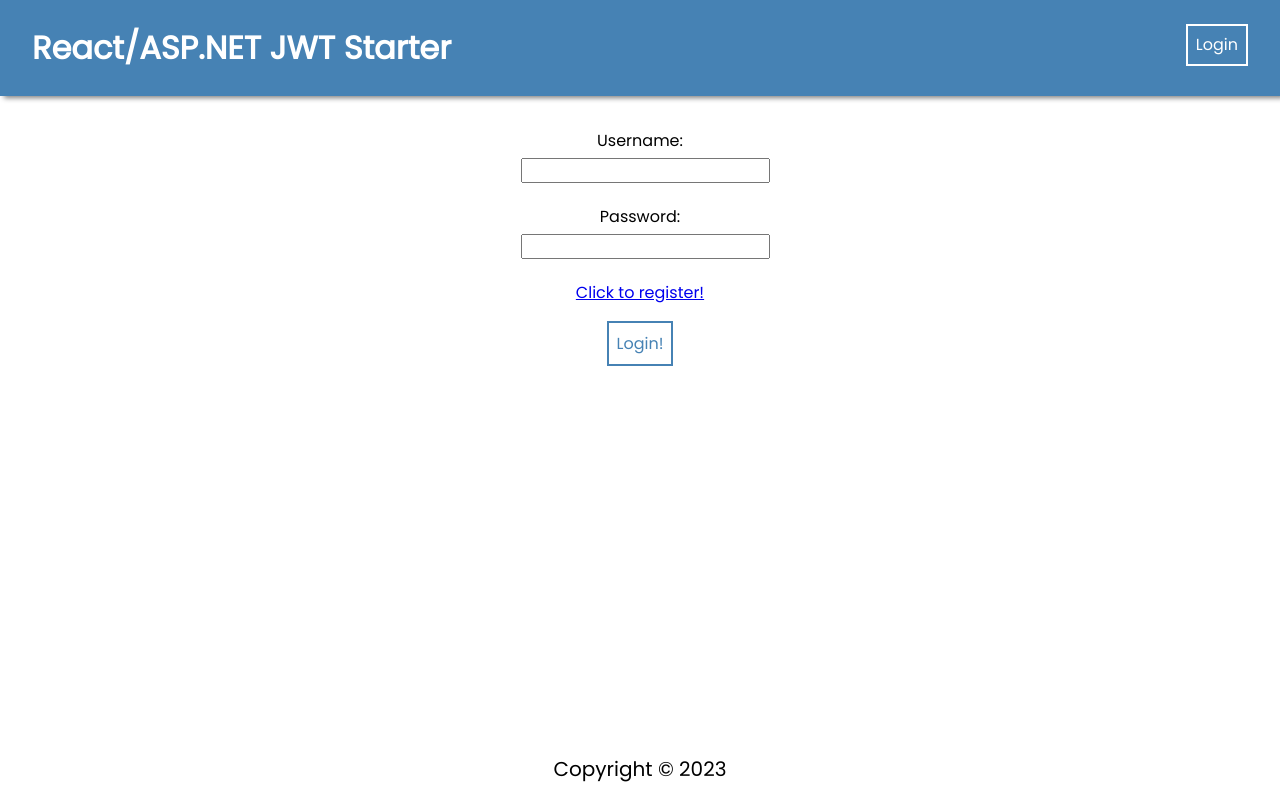
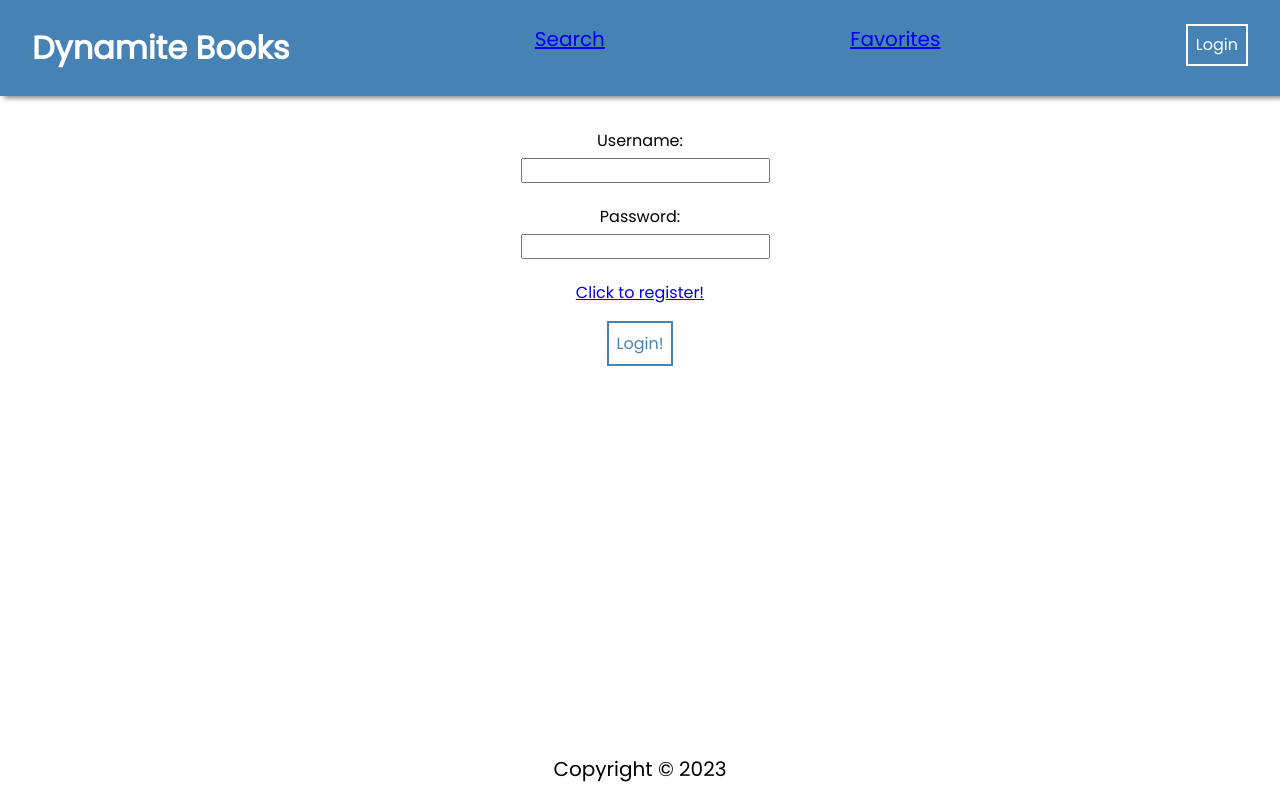
Before and after one commit to L3w15DM/booknookfrontend, a React (Create React App) app: page /login in a window 1280 px wide. Built offline with nearby package versions, Linux system fonts and the light colour scheme.

Commit message:
added links to search and favorites in the navbar

```diff
--- a/src/App.js
+++ b/src/App.js
@@ -34,7 +34,7 @@ function App() {
         <Route path="/login" element={<LoginPage />} />
         <Route path="/search" element={<SearchPage />} />
         <Route path="/favorites" element={<FavoritesPage />} />
-        <Route path="bookdetails" element={<BookDetailPage />} />
+        <Route path="/bookdetails" element={<BookDetailPage />} />
       </Routes>
       <Footer />
     </div>
--- a/src/components/NavBar/NavBar.jsx
+++ b/src/components/NavBar/NavBar.jsx
@@ -12,8 +12,14 @@ const Navbar = () => {
       <ul>
         <li className="brand">
           <Link to="/" style={{ textDecoration: "none", color: "white" }}>
-            <b>React/ASP.NET JWT Starter</b>
+            <b>Dynamite Books</b>
           </Link>
+        </li>
+        <li>
+          <Link to="/search">Search</Link>
+        </li>
+        <li>
+          <Link to="/favorites">Favorites</Link>
         </li>
         <li>
           {user ? (
```
